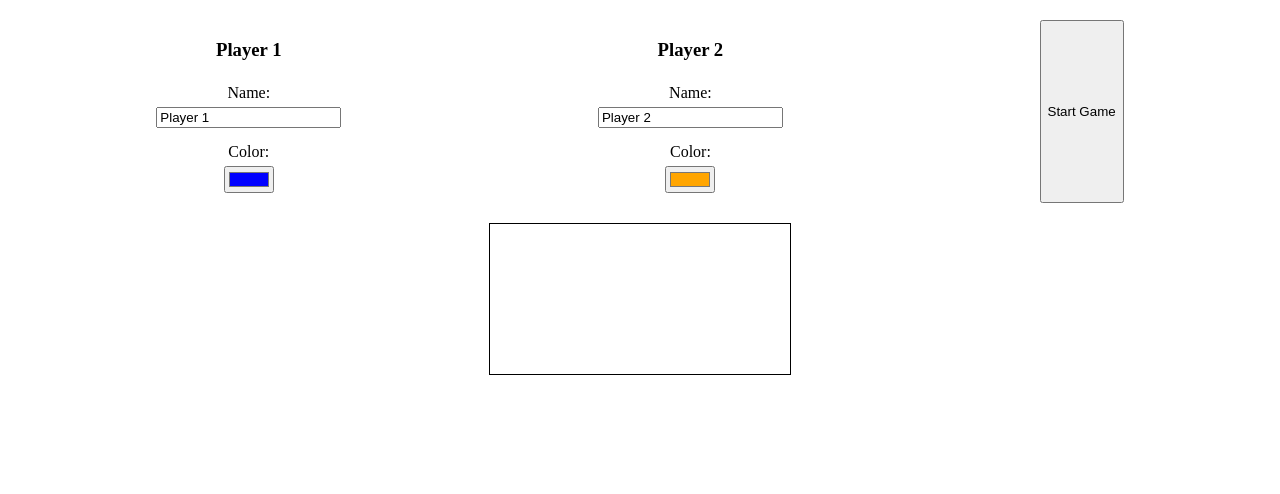
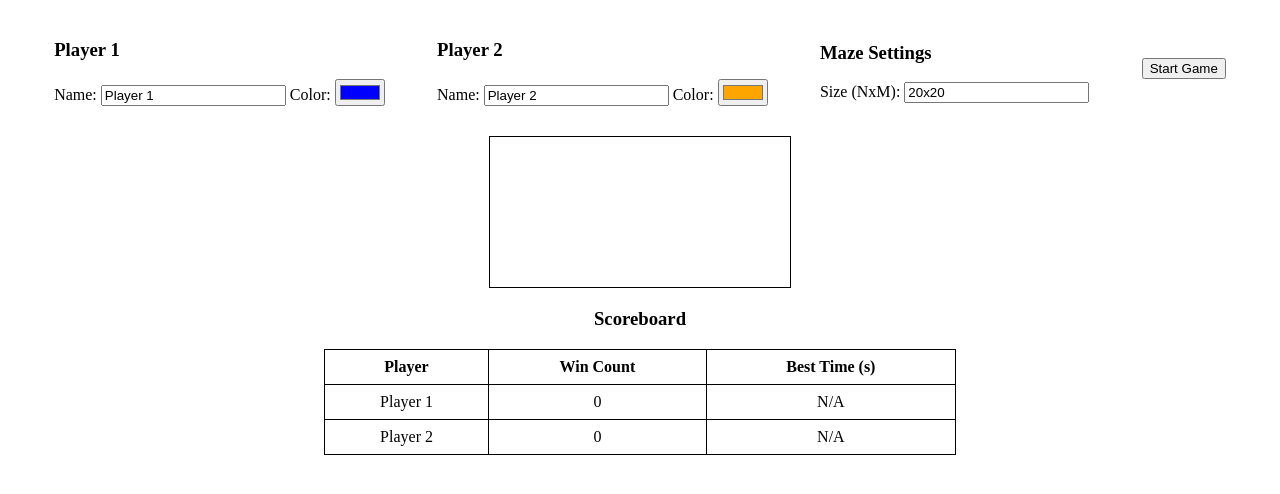
Before and after one commit to storbeck/maze, a website: page game/public/index.html in a window 1280 px wide. Drawn offline with nearby package versions, Linux system fonts and the light colour scheme.

Commit message:
add scoreboard

```diff
--- a/game/public/index.html
+++ b/game/public/index.html
@@ -53,31 +53,73 @@
       margin: 5px 0;
     }
     .form-container form input[type="text"],
-    .form-container form input[type="color"] {
+    .form-container form input[type="color"],
+    .form-container form input[type="number"] {
       margin-bottom: 10px;
+    }
+    #settingsForm {
+        display: flex;
+        flex-direction: row;
+        align-items: center;
+        justify-content: space-around;
+        width: 100%;
+    }
+    #scoreboard {
+      width: 50%;
+      margin: 20px auto;
+      text-align: center;
+    }
+    #scoreboard table {
+      width: 100%;
+      border-collapse: collapse;
+    }
+    #scoreboard th, #scoreboard td {
+      border: 1px solid #000;
+      padding: 8px;
     }
   </style>
 </head>
 <body>
   <div class="form-container">
-    <form id="player1Form">
+    <form id="settingsForm">
+        <div>
       <h3>Player 1</h3>
       <label for="player1Name">Name:</label>
       <input type="text" id="player1Name" value="Player 1">
       <label for="player1Color">Color:</label>
       <input type="color" id="player1Color" value="#0000FF">
-    </form>
-    <form id="player2Form">
+      </div>
+      <div>
       <h3>Player 2</h3>
       <label for="player2Name">Name:</label>
       <input type="text" id="player2Name" value="Player 2">
       <label for="player2Color">Color:</label>
       <input type="color" id="player2Color" value="#FFA500">
+      </div>
+      <div>
+      <h3>Maze Settings</h3>
+      <label for="mazeSize">Size (NxM):</label>
+      <input type="text" id="mazeSize" value="20x20" pattern="\d+x\d+" title="Format: NxM (e.g., 20x20)">
+      </div>
+      <button type="submit">Start Game</button>
     </form>
-    <button id="startGameButton">Start Game</button>
   </div>
   <canvas id="mazeCanvas"></canvas>
   <div id="message"></div>
+  <div id="scoreboard">
+    <h3>Scoreboard</h3>
+    <table>
+      <thead>
+        <tr>
+          <th>Player</th>
+          <th>Win Count</th>
+          <th>Best Time (s)</th>
+        </tr>
+      </thead>
+      <tbody id="scoreboardBody">
+      </tbody>
+    </table>
+  </div>
   <script src="https://cdn.jsdelivr.net/npm/canvas-confetti@1.4.0/dist/confetti.browser.min.js"></script>
   <script>
     const cellSize = 20;
@@ -88,9 +130,41 @@
     let firstPlayerFinished = false;
     let firstPlayer = null;
 
-    async function fetchMaze() {
-      const params = new URLSearchParams(window.location.search);
-      const size = params.get("size") || "20x20";
+    function loadSettings() {
+      player1.name = localStorage.getItem('player1Name') || 'Player 1';
+      player1.color = localStorage.getItem('player1Color') || '#0000FF';
+      player2.name = localStorage.getItem('player2Name') || 'Player 2';
+      player2.color = localStorage.getItem('player2Color') || '#FFA500';
+      document.getElementById('player1Name').value = player1.name;
+      document.getElementById('player1Color').value = player1.color;
+      document.getElementById('player2Name').value = player2.name;
+      document.getElementById('player2Color').value = player2.color;
+      document.getElementById('mazeSize').value = localStorage.getItem('mazeSize') || '20x20';
+    }
+
+    function saveSettings() {
+      localStorage.setItem('player1Name', player1.name);
+      localStorage.setItem('player1Color', player1.color);
+      localStorage.setItem('player2Name', player2.name);
+      localStorage.setItem('player2Color', player2.color);
+      localStorage.setItem('mazeSize', document.getElementById('mazeSize').value);
+    }
+
+    function updateScoreboard() {
+      const scoreboardBody = document.getElementById('scoreboardBody');
+      scoreboardBody.innerHTML = '';
+      const scores = JSON.parse(localStorage.getItem('scores')) || {};
+      const players = [player1.name, player2.name];
+      players.forEach(player => {
+        const row = document.createElement('tr');
+        const winCount = scores[player]?.winCount || 0;
+        const bestTime = scores[player]?.bestTime || 'N/A';
+        row.innerHTML = `<td>${player}</td><td>${winCount}</td><td>${bestTime}</td>`;
+        scoreboardBody.appendChild(row);
+      });
+    }
+
+    async function fetchMaze(size) {
       const response = await fetch(`/maze?size=${size}`);
       const data = await response.json();
       return data.mazeMap;
@@ -210,6 +284,8 @@
             });
           }, i * 1000);
         }
+
+        saveScore(currentPlayer.name, winnerTime);
       } else {
         const winnerTime = ((firstPlayer.endTime - firstPlayer.startTime) / 1000).toFixed(2);
         const secondTime = ((currentPlayer.endTime - currentPlayer.startTime) / 1000).toFixed(2);
@@ -224,16 +300,36 @@
           +${timeDifference} seconds
         `;
         messageDiv.style.display = "block";
+
+        saveScore(firstPlayer.name, winnerTime);
+        saveScore(currentPlayer.name, secondTime);
       }
     }
 
-    document.getElementById("startGameButton").addEventListener("click", () => {
+    function saveScore(playerName, time) {
+      const scores = JSON.parse(localStorage.getItem('scores')) || {};
+      if (!scores[playerName]) {
+        scores[playerName] = { winCount: 0, bestTime: parseFloat(time) };
+      }
+      scores[playerName].winCount++;
+      if (parseFloat(time) < scores[playerName].bestTime) {
+        scores[playerName].bestTime = parseFloat(time);
+      }
+      localStorage.setItem('scores', JSON.stringify(scores));
+      updateScoreboard();
+    }
+
+    document.getElementById("settingsForm").addEventListener("submit", (e) => {
+      e.preventDefault();
+
       player1.name = document.getElementById("player1Name").value;
       player1.color = document.getElementById("player1Color").value;
       player2.name = document.getElementById("player2Name").value;
       player2.color = document.getElementById("player2Color").value;
+      const mazeSize = document.getElementById("mazeSize").value;
 
-      fetchMaze().then((maze) => {
+      saveSettings();
+      fetchMaze(mazeSize).then((maze) => {
         mazeMap = maze;
         canvas = document.getElementById("mazeCanvas");
         ctx = canvas.getContext("2d");
@@ -274,6 +370,9 @@
           break;
       }
     });
+
+    loadSettings();
+    updateScoreboard();
   </script>
 </body>
 </html>
```
